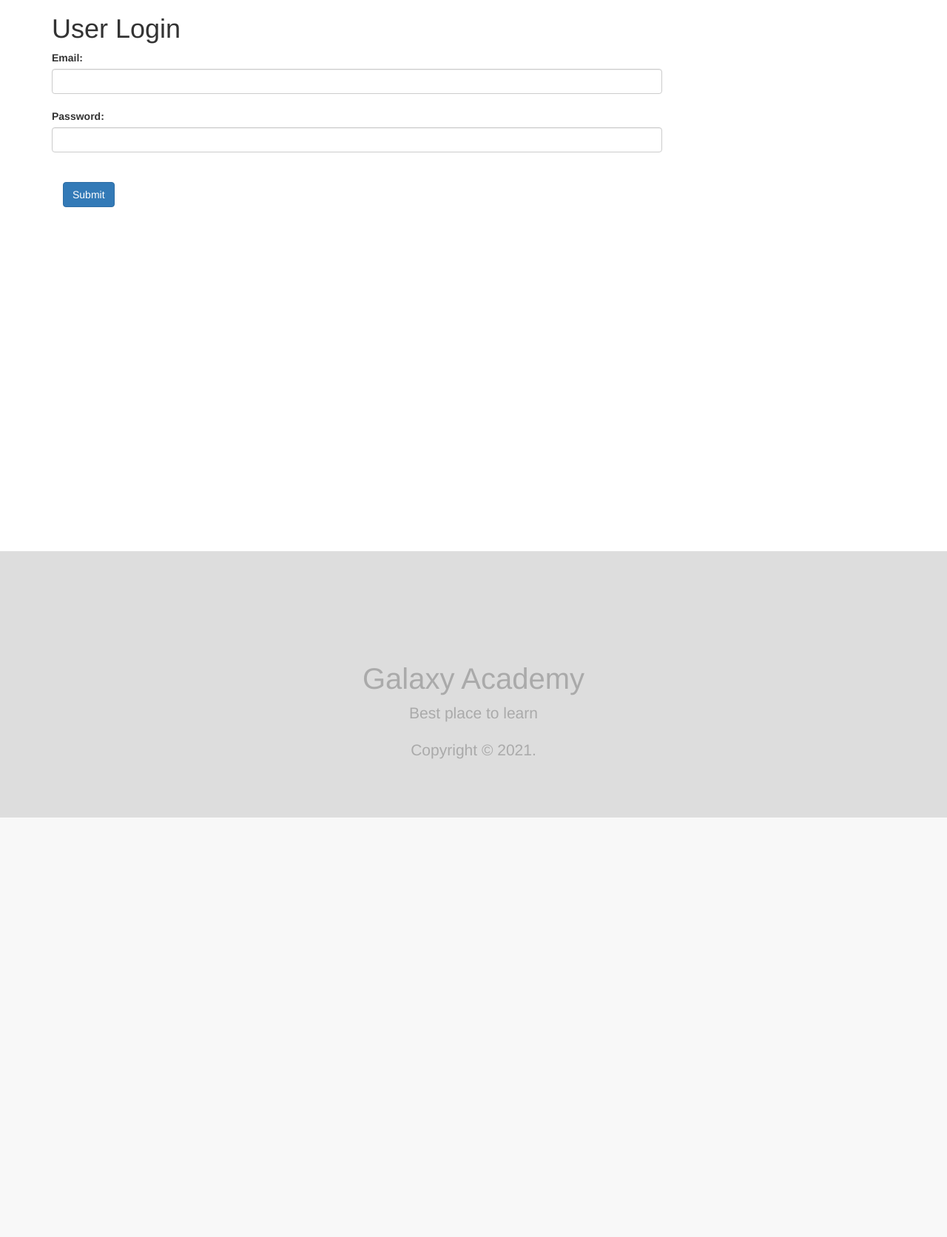
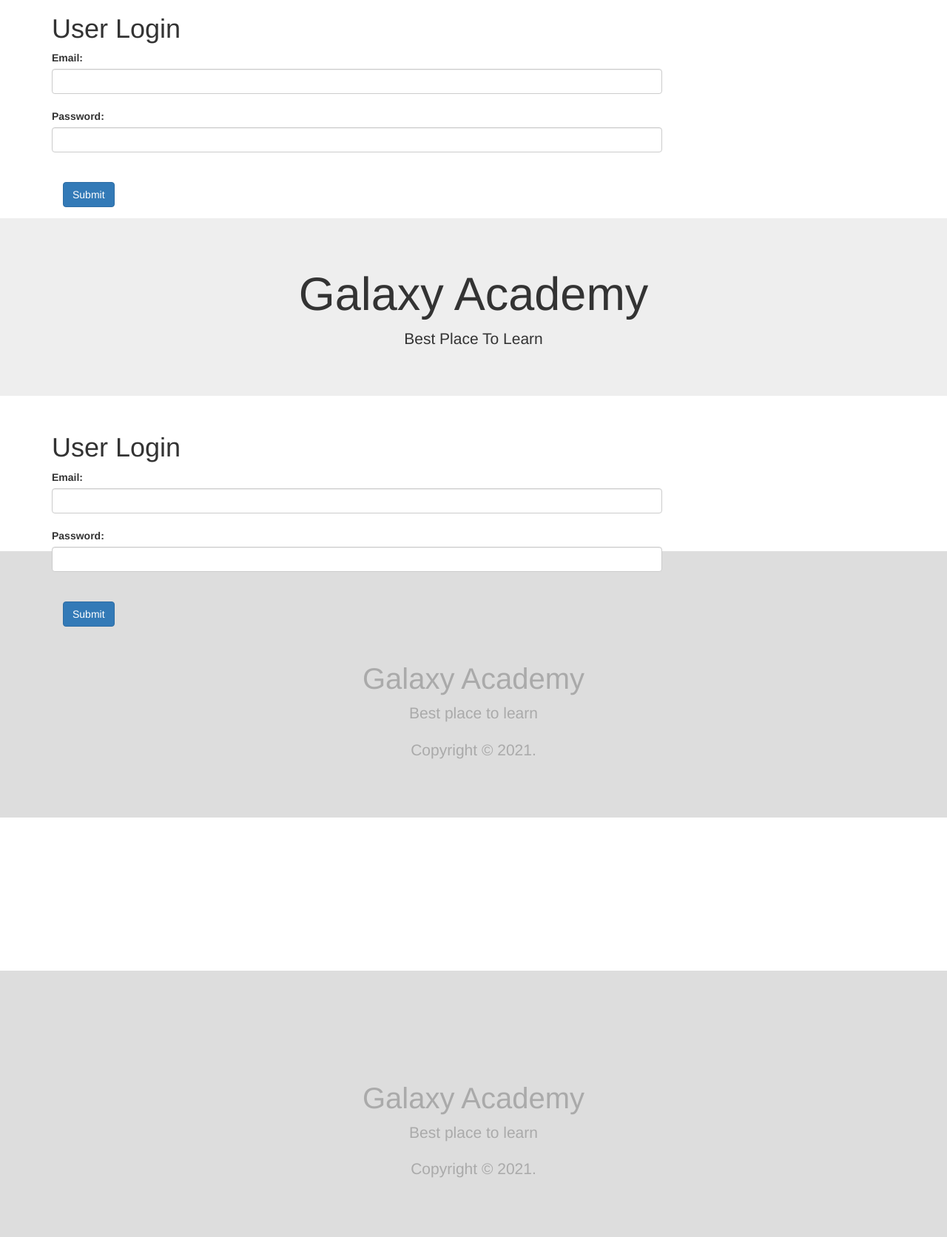
Before and after one commit to darklord09/CSC-506-GROUP-PROJECT, a PHP site: page /login.php in a window 1280 px wide. Shown: the part 321-1993 px from the top of the page at 74% size. Before the commit the page ends 1426 px from the top, so only its background shows below. Run offline with PHP 8.4, Linux system fonts and the light colour scheme.

Commit message:
login page edit

```diff
--- a/login.php
+++ b/login.php
@@ -1,4 +1,165 @@
 <!--starting session to keep user loged in -->
+<?php session_start();?>
+
+<?php
+include("includes/connection.php");
+?>
+ <?php
+//new edit
+        //checking if the user has click the button
+        if(isset($_POST['submit'])){
+          $email = $dbconnect->real_escape_string($_POST['email']);
+          $password = sha1($dbconnect->real_escape_string($_POST['password']));
+
+          $usercheck = $dbconnect->query("SELECT * FROM users WHERE email = '$email' AND password = '$password'") or die("fail to check<br />" . $dbconnect->error);
+            if($usercheck->num_rows=="1"){
+            //sucsss
+            while($row = $usercheck->fetch_assoc()){
+              //create login sessions
+              $_SESSION['user_id'] = $row['user_id'];
+              $_SESSION['firstName'] = $row['firstName'];
+              $_SESSION['surName'] = $row['surName'];
+              $_SESSION['phone_number'] = $row['phoneNumber'];
+              $_SESSION['address'] = $row['address'];
+              $_SESSION['email'] = $row['email'];
+              header("location:student.php");
+              exist();
+            }
+
+            }else{
+              echo '<script>alert("Incorrect Email or Password")</script>';
+            }
+        }
+
+      ?>
+<!DOCTYPE html>
+<html lang="en">
+  <head>
+    <meta charset="utf-8">
+    <meta http-equiv="X-UA-Compatible" content="IE=edge">
+    <meta name="viewport" content="width=device-width, initial-scale=1">
+    <!-- The above 3 meta tags *must* come first in the head; any other head content must come *after* these tags -->
+    <title> login Page</title>
+
+    <!-- Bootstrap -->
+    <link href="css/bootstrap.min.css" rel="stylesheet">
+    <link rel="stylesheet" type="text/css" href="css/font-awesome.css" />
+    <!-- HTML5 shim and Respond.js for IE8 support of HTML5 elements and media queries -->
+    <!-- WARNING: Respond.js doesn't work if you view the page via file:// -->
+    <!--[if lt IE 9]>
+      <script src="https://oss.maxcdn.com/html5shiv/3.7.3/html5shiv.min.js"></script>
+      <script src="https://oss.maxcdn.com/respond/1.4.2/respond.min.js"></script>
+    <![endif]-->
+    <style type="text/css">
+      body {
+        padding-top: 50px;
+      }
+      .starter-template {
+        padding: 40px 15px;
+        text-align: center;
+      }
+      #nav_wrapper {
+        background: #fff;
+        color: #aaa;
+        -webkit-box-shadow: #ddd 0px 4px 4px;
+      }
+
+    #dropdown1 {
+      margin: 8px;
+    }
+
+    .margintop {
+      margin-top:50px;
+    }
+
+    .center{
+      text-align:center;
+    }
+    .title {
+      margin-top:100px;
+      font-size:40px;
+    }
+
+    #footer {
+      background: #ddd;
+      height:45%;
+      width:100%;
+      color: #aaa;
+      padding-top: 50px;
+      margin-top:450px;
+      position: absolute;
+      text-align:center;
+    }
+    </style>
+
+  </head>
+  <body>
+    <div class="navbar navbar-default navbar-fixed-top">
+    <div class="container">
+      <div class="navbar-header">
+        <button class="navbar-toggle" data-toggle="collapse" data-target=".navbar-collapse">
+          <span class="icon-bar"></span>
+          <span class="icon-bar"></span>
+          <span class="icon-bar"></span>
+        </button>
+        <a class="navbar-brand" id="navManu">Galaxy Academy</a>
+      </div>
+
+      <div class="collapse navbar-collapse">
+        <ul class="nav navbar-nav" id="navManu">
+          <li class="active"><a href="#home">Login Page</a></li>
+        </ul>
+      </div>
+    </div>
+  </div>
+    <div class="jumbotron">
+      <div class="container text-center">
+        <h1>Galaxy Academy </h1>
+            <p class="lead">Best Place To Learn</p>
+      </div>
+    </div><!--End Jumotron -->
+
+
+    <!--Registration form-->
+  <div class="container">
+    <h1>User Login</h1>
+    <div class="row col-md-9">
+      <form action="Login.php" method="post">
+
+        <label>Email:</label>
+        <input type="email" name="email" class="form-control"><br>
+
+        <label>Password:</label>
+        <input type="password" name="password" class="form-control"><br><br>
+
+        <div class="form-row">
+          <div class="form-group col-md-6">
+            <button type="submit" class="btn btn-primary" name="submit">Submit</button>
+          </div>
+        </div>
+
+      </form>
+
+    </div>
+  </div>
+
+  <section>
+      <div class="container" id="footer">
+        <div class="row">
+          <h1 class="title" >Galaxy Academy</h1>
+          <p class="lead">Best place to learn</p>
+          <p class="lead">Copyright &copy; 2021.</p>
+        </div>
+      </div>
+  </section>
+
+    <!-- jQuery (necessary for Bootstrap's JavaScript plugins) -->
+    <script src="https://ajax.googleapis.com/ajax/libs/jquery/1.12.4/jquery.min.js"></script>
+    <!-- Include all compiled plugins (below), or include individual files as needed -->
+    <script src="js/jquery.js"></script>
+    <script src="js/bootstrap.min.js"></script>
+  </body>
+</html><!--starting session to keep user loged in -->
 <?php session_start();?>
 
 <?php
```
